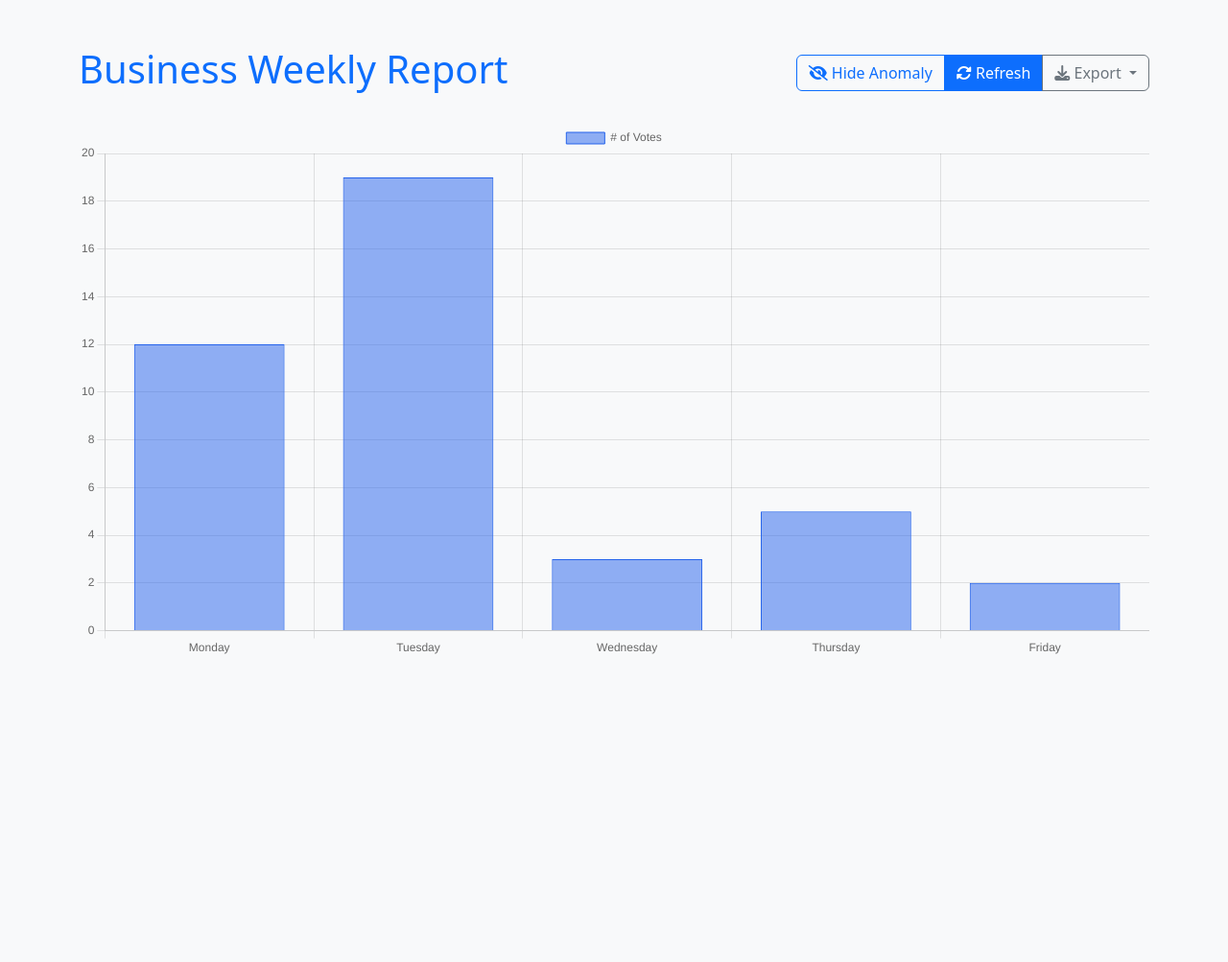
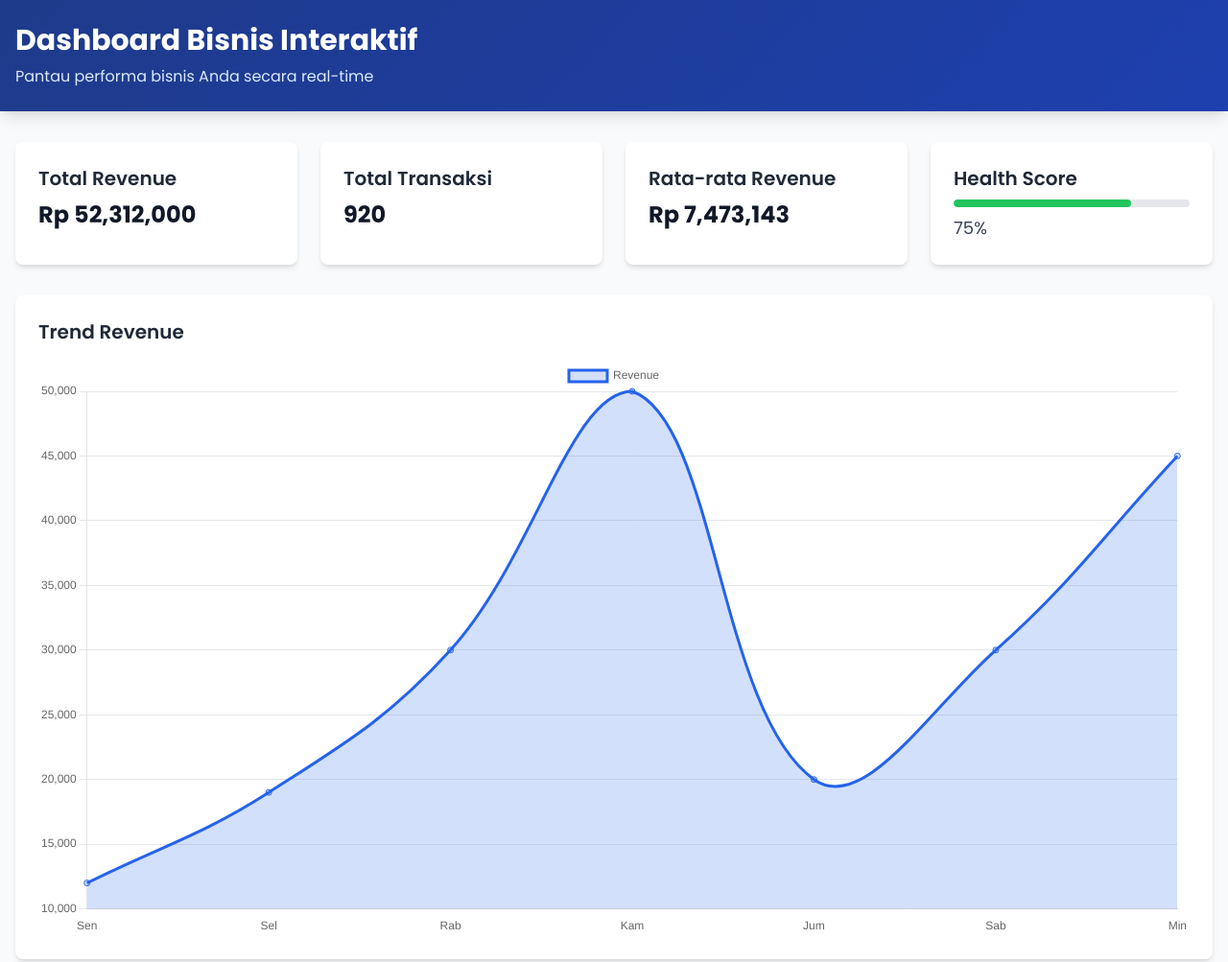
Before and after one commit to adamrifaiofc/business-weekly-report, a website: page public/index.html in a window 1280 px wide. Shown: the whole page at 96% size. Before the commit the page ends 800 px from the top, so only its background shows below. Drawn offline with nearby package versions, Linux system fonts and the light colour scheme.

Commit message:
Update index.html

```diff
--- a/public/index.html
+++ b/public/index.html
@@ -1,66 +1,124 @@
 <!DOCTYPE html>
-<html lang="en">
+<html lang="id">
 <head>
     <meta charset="UTF-8">
     <meta name="viewport" content="width=device-width, initial-scale=1.0">
-    <title>Business Weekly Report</title>
-    <link href="https://cdn.jsdelivr.net/npm/bootstrap@5.3.0-alpha3/dist/css/bootstrap.min.css" rel="stylesheet">
+    <title>Dashboard Bisnis Interaktif</title>
+    <!-- Load libraries -->
+    <script src="https://cdn.jsdelivr.net/npm/chart.js@4.4.2/dist/chart.umd.min.js"></script>
+    <script src="https://cdnjs.cloudflare.com/ajax/libs/PapaParse/5.3.0/papaparse.min.js"></script>
+    <script src="https://cdn.tailwindcss.com"></script>
     <link rel="stylesheet" href="https://cdnjs.cloudflare.com/ajax/libs/font-awesome/6.5.1/css/all.min.css">
-    <script src="https://cdn.jsdelivr.net/npm/chart.js@4.4.2/dist/chart.umd.min.js"></script>
-    <script src="https://cdn.sheetjs.com/xlsx-0.20.1/package/dist/xlsx.full.min.js"></script>
+    <style>
+        @import url('https://fonts.googleapis.com/css2?family=Poppins:wght@300;400;500;600;700&display=swap');
+
+        body {
+            font-family: 'Poppins', sans-serif;
+            background-color: #f8fafc;
+        }
+
+        .gradient-bg {
+            background: linear-gradient(135deg, #1e3a8a 0%, #1e40af 100%);
+        }
+
+        .card-hover {
+            transition: all 0.3s ease;
+        }
+
+        .card-hover:hover {
+            transform: translateY(-5px);
+            box-shadow: 0 10px 25px rgba(0, 0, 0, 0.1);
+        }
+
+        .health-score {
+            position: relative;
+            height: 8px;
+            border-radius: 4px;
+            overflow: hidden;
+        }
+
+        .health-score-bar {
+            position: absolute;
+            top: 0;
+            left: 0;
+            height: 100%;
+            border-radius: 4px;
+        }
+    </style>
 </head>
-<body class="bg-light">
-    <div class="container py-5">
-        <div class="d-flex justify-content-between align-items-center mb-4">
-            <h1 class="text-primary">Business Weekly Report</h1>
-            <div class="btn-group">
-                <button id="toggleAnomalyBtn" class="btn btn-outline-primary">
-                    <i class="fas fa-eye-slash"></i> Hide Anomaly
-                </button>
-                <button id="refreshBtn" class="btn btn-primary">
-                    <i class="fas fa-sync-alt"></i> Refresh
-                </button>
-                <button id="exportBtn" class="btn btn-outline-secondary dropdown-toggle" data-bs-toggle="dropdown" aria-expanded="false">
-                    <i class="fas fa-download"></i> Export
-                </button>
-                <ul class="dropdown-menu">
-                    <li><a id="exportCSV" class="dropdown-item" href="#">Export to CSV</a></li>
-                    <li><a id="exportExcel" class="dropdown-item" href="#">Export to Excel</a></li>
-                    <li><a id="exportPDF" class="dropdown-item" href="#">Export to PDF</a></li>
-                </ul>
+<body class="text-gray-800">
+    <div class="min-h-screen">
+        <!-- Header -->
+        <div class="gradient-bg text-white py-6 px-4 shadow-lg">
+            <div class="container mx-auto">
+                <h1 class="text-3xl font-bold">Dashboard Bisnis Interaktif</h1>
+                <p class="text-blue-100 mt-2">Pantau performa bisnis Anda secara real-time</p>
             </div>
         </div>
 
-        <!-- Placeholder for content -->
-        <div id="chartContainer" class="chart-container">
-            <canvas id="myChart"></canvas>
+        <!-- Konten Utama -->
+        <div class="container mx-auto px-4 py-8">
+            <!-- Summary Cards -->
+            <div class="grid grid-cols-1 md:grid-cols-2 lg:grid-cols-4 gap-6 mb-8">
+                <div class="bg-white rounded-lg shadow-md p-6 card-hover">
+                    <h2 class="text-xl font-semibold text-gray-800">Total Revenue</h2>
+                    <p class="text-2xl font-bold text-gray-900 mt-2">Rp 52,312,000</p>
+                </div>
+                <div class="bg-white rounded-lg shadow-md p-6 card-hover">
+                    <h2 class="text-xl font-semibold text-gray-800">Total Transaksi</h2>
+                    <p class="text-2xl font-bold text-gray-900 mt-2">920</p>
+                </div>
+                <div class="bg-white rounded-lg shadow-md p-6 card-hover">
+                    <h2 class="text-xl font-semibold text-gray-800">Rata-rata Revenue</h2>
+                    <p class="text-2xl font-bold text-gray-900 mt-2">Rp 7,473,143</p>
+                </div>
+                <div class="bg-white rounded-lg shadow-md p-6 card-hover">
+                    <h2 class="text-xl font-semibold text-gray-800">Health Score</h2>
+                    <div class="mt-2 health-score bg-gray-200">
+                        <div class="health-score-bar bg-green-500" style="width: 75%;"></div>
+                    </div>
+                    <p class="text-lg text-gray-700 mt-2">75%</p>
+                </div>
+            </div>
+
+            <!-- Grafik -->
+            <div class="bg-white rounded-lg shadow-md p-6 card-hover">
+                <h2 class="text-xl font-semibold text-gray-800 mb-4">Trend Revenue</h2>
+                <canvas id="revenueChart"></canvas>
             </div>
         </div>
 
         <script>
-        // JavaScript functionality
-        const ctx = document.getElementById('myChart').getContext('2d');
-        const myChart = new Chart(ctx, {
-            type: 'bar',
+            // Inisialisasi Chart.js
+            const ctx = document.getElementById('revenueChart').getContext('2d');
+            new Chart(ctx, {
+                type: 'line',
                 data: {
-                labels: ['Monday', 'Tuesday', 'Wednesday', 'Thursday', 'Friday'],
+                    labels: ['Sen', 'Sel', 'Rab', 'Kam', 'Jum', 'Sab', 'Min'],
                     datasets: [{
-                    label: '# of Votes',
-                    data: [12, 19, 3, 5, 2],
-                    backgroundColor: 'rgba(37, 99, 235, 0.5)',
+                        label: 'Revenue',
+                        data: [12000, 19000, 30000, 50000, 20000, 30000, 45000],
                         borderColor: 'rgba(37, 99, 235, 1)',
-                    borderWidth: 1
+                        backgroundColor: 'rgba(37, 99, 235, 0.2)',
+                        fill: true,
+                        tension: 0.4
                     }]
                 },
                 options: {
+                    responsive: true,
+                    plugins: {
+                        legend: {
+                            display: true,
+                            position: 'top'
+                        }
+                    },
                     scales: {
-                    y: {
-                        beginAtZero: true
-                    }
+                        x: { grid: { display: false } },
+                        y: { grid: { color: '#e5e7eb' } }
                     }
                 }
             });
         </script>
-    <script src="https://cdn.jsdelivr.net/npm/bootstrap@5.3.0-alpha3/dist/js/bootstrap.bundle.min.js"></script>
+    </div>
 </body>
 </html>
```
Lines whose indentation alone changed are shown as unchanged.
